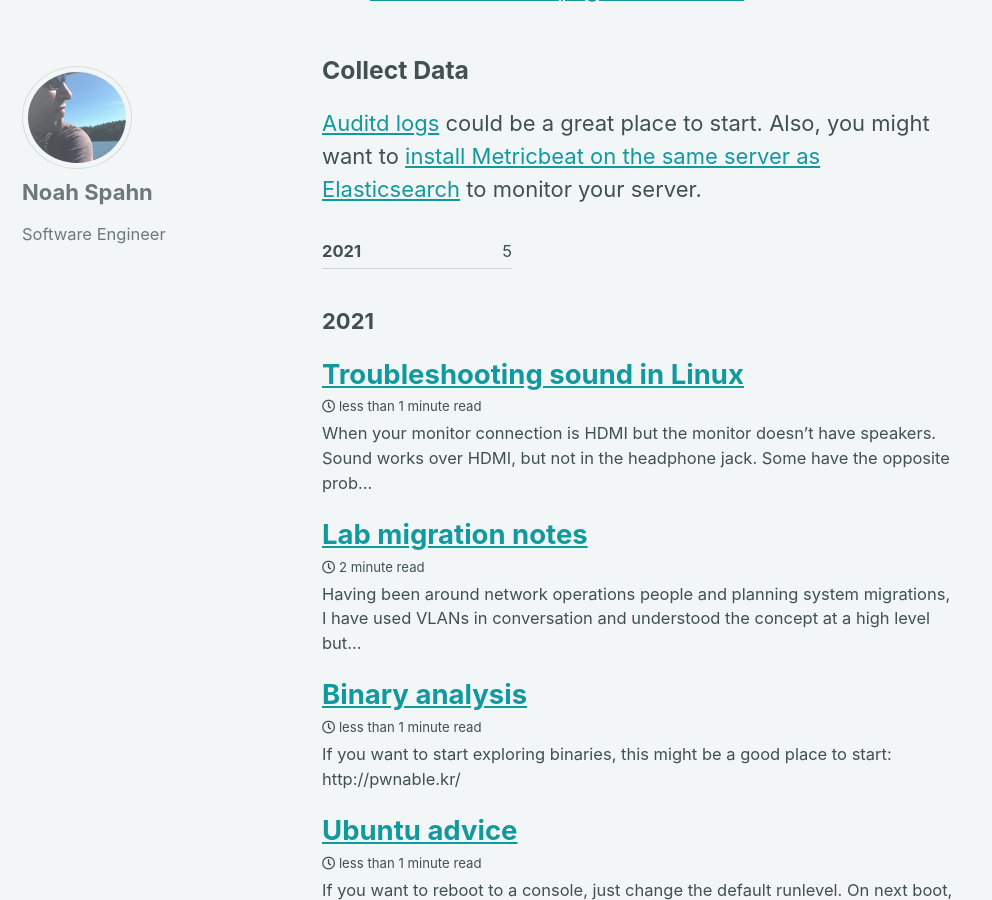
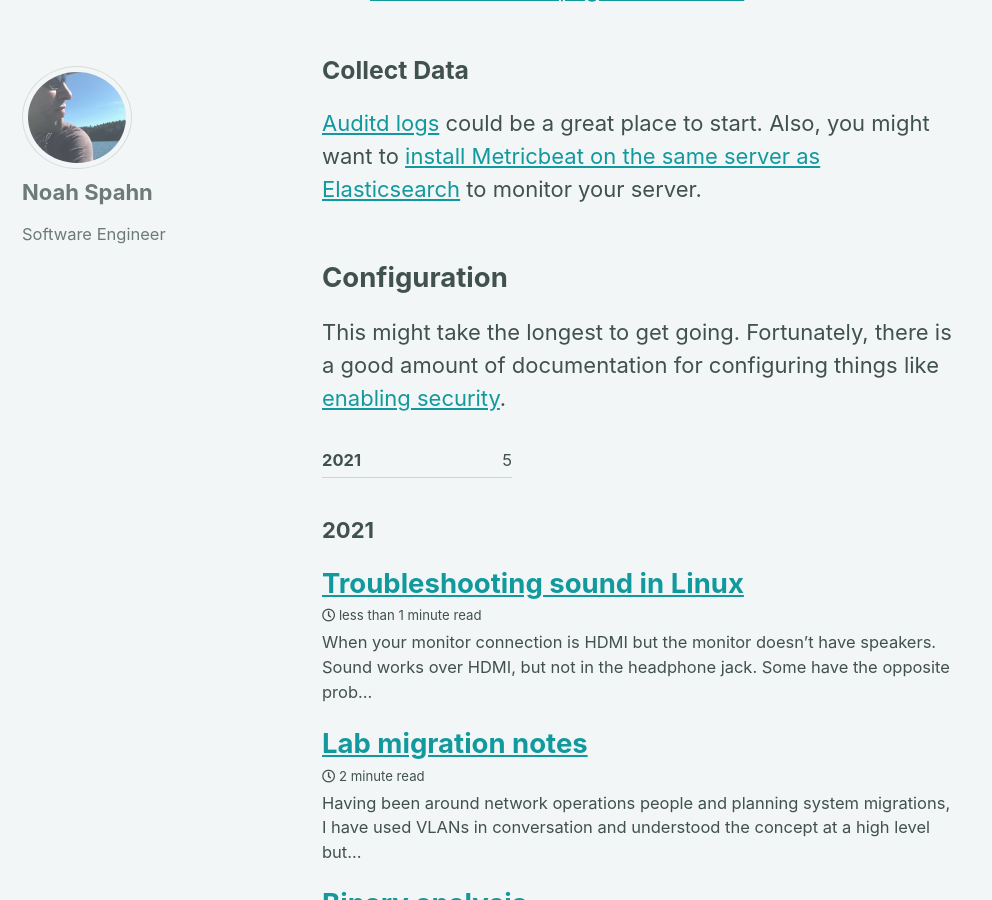
Before and after one commit to Feralo/feralo.github.io, a Jekyll site: the page built from _posts/2021-01-23-searching-for-elastic.md, in a window 1280 px wide and 900 px high, scrolled down 1182 px. Shown: the whole window, without its empty margins (0-992 px from the left). Built offline with Jekyll 4.4.1, drawn with Linux system fonts in a browser that asks for light colours; cached includes are drawn as plain includes.

Commit message:
Update 2021-01-23-searching-for-elastic.md

```diff
--- a/_posts/2021-01-23-searching-for-elastic.md
+++ b/_posts/2021-01-23-searching-for-elastic.md
@@ -35,3 +35,7 @@ Perhaps it's best to just pick a path and get started.
 ### Collect Data
 
 [Auditd logs](https://www.elastic.co/guide/en/beats/filebeat/7.11/filebeat-module-auditd.html) could be a great place to start. Also, you might want to [install Metricbeat on the same server as Elasticsearch](https://www.elastic.co/guide/en/beats/metricbeat/7.11/metricbeat-installation-configuration.html) to monitor your server.
+
+## Configuration
+
+This might take the longest to get going. Fortunately, there is a good amount of documentation for configuring things like [enabling security](https://www.elastic.co/guide/en/elasticsearch/reference/7.11/get-started-enable-security.html).
```
